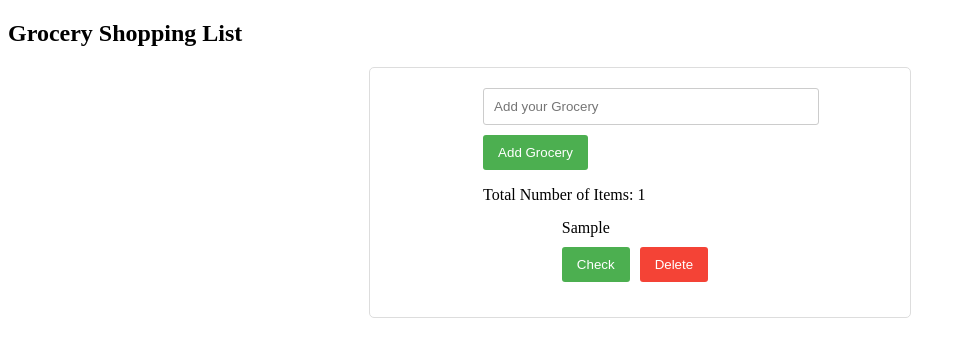
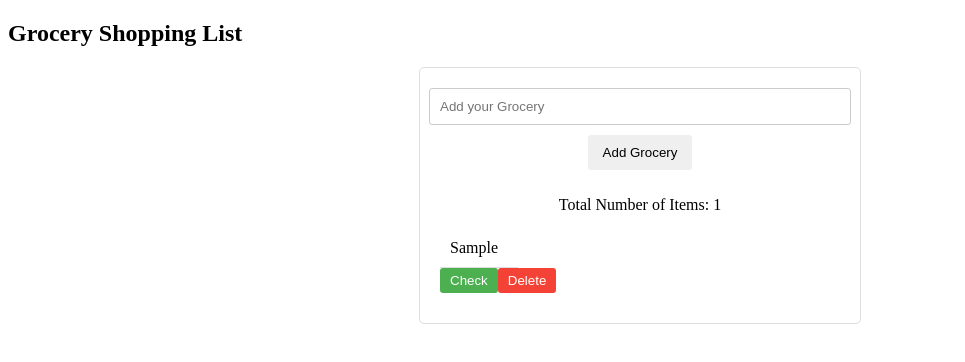
Before and after one commit to anubhavmohandas/grocery_list, an Angular app: page / in a window 1280 px wide. Both pictures are taken after typing "Sample" into the empty fields and a click on the button "Add Grocery". Shown: the top 362 px of the page, without its empty margins (0-965 px from the left). Built offline with nearby package versions, Linux system fonts and the light colour scheme.

Commit message:
work in progress

```diff
--- a/src/app/app.component.css
+++ b/src/app/app.component.css
@@ -2,64 +2,117 @@
     text-decoration: line-through;
   } */
 
+ /* General styles */
+body {
+  font-family: sans-serif;
+  margin: 0; /* Remove default body margin */
+}
+
 .container {
-    display: flex;
+  display: flex; /* Enables vertical layout for top and bottom sections */
   flex-direction: column;
-    align-items: center;
+  align-items: center; /* Centers content horizontally */
   padding: 20px;
   border: 1px solid #ddd;
   border-radius: 5px;
-    width: 500px;
-    margin: 0 auto;
+  width: 400px; /* Sets container width to 400px */
+  margin: 0 auto; /* Centers container horizontally */
 }
 
+/* Top section styles */
+#top {
+  display: flex; /* Enables horizontal layout for content within top section */
+  flex-direction: column;
+  align-items: center;
+  justify-content: center; /* Centers content vertically within top section */
+  height: 50%; /* Takes up 50% height of the container */
+  width: 100%; /* Takes up full width of the container */
+}
+
+/* Bottom section styles */
+#bottom {
+  display: flex; /* Enables horizontal layout for tasks and buttons */
+  flex-direction: row;
+  align-items: center; /* Aligns content vertically within bottom section */
+  justify-content: space-between; /* Distributes tasks and buttons evenly */
+  height: 50%; /* Takes up 50% height of the container */
+  width: 100%; /* Takes up full width of the container */
+}
+
+/* Input field styles */
 .container input[type="text"] {
-    width: 100%;
+  width: 100%; /* Takes up full width within top section */
   padding: 10px;
   border: 1px solid #ccc;
   border-radius: 3px;
   margin-bottom: 10px;
 }
 
+/* Button styles */
 .container button {
   padding: 10px 15px;
   border: none;
   border-radius: 3px;
   cursor: pointer;
-    margin-right: 10px;
-    background-color: #4CAF50;
-    color: white;
+  margin-bottom: 10px;
 }
 
 .container button:hover {
-    background-color: darkgreen;
+  background-color: darkgreen; /* Green hover effect */
 }
 
+/* Paragraph styles */
 p {
   margin-bottom: 15px;
 }
 
+/* Unstyled list styles */
 ul {
   list-style: none;
   padding: 0;
   margin: 0;
 }
 
+/* Individual task item styles */
 li {
-    margin-bottom: 10px;
-    font-size: 16px;
+  width: 50%; /* Takes up 50% width within bottom section */
+  display: flex; /* Enables horizontal layout for task name and buttons */
+  align-items: center; /* Aligns task name vertically with buttons */
+  /* Removed justify-content */
+  padding: 10px; /* Adds some padding for better spacing */
+  border-bottom: 1px solid #ddd; /* Adds a bottom border to each task */
 }
 
-  /* Check */
-  #check {
-    background-color: #4CAF50;
-    color: white;
-    margin-bottom: 10%;
+/* Task name styles (add your own styles here) */
+.task-name {
+  font-weight: bold; /* Example style for task name */
+  /* Add text-overflow: ellipsis; and width if needed */
 }
 
-  /* Delete */
+/* Button container styles */
+#btn {
+  width: 50%; /* Takes up 50% width within bottom section */
+  display: flex; /* Enables horizontal layout for buttons */
+  /* Removed justify-content */
+}
+
+
+
+/* Individual button styles (customize colors as needed) */
+#check {
+  background-color: #4caf50; /* Green background */
+  color: white;
+  padding: 5px 10px; /* Adjust padding for buttons */
+  border: none;
+  border-radius: 3px;
+  cursor: pointer;
+}
+
 #delete {
-    background-color: #f44336;
+  background-color: #f44336; /* Red background */
   color: white;
-    margin-bottom: 10%;
+  padding: 5px 10px; /* Adjust padding for buttons */
+  border: none;
+  border-radius: 3px;
+  cursor: pointer;
 }
--- a/src/app/app.component.html
+++ b/src/app/app.component.html
@@ -13,8 +13,9 @@
   </div>
 
   <!-- Display tasks -->
+  <div id="bottom">
     <ul>
-    <div id = "content" *ngFor="let task of tasks; let i = index">
+        <div *ngFor="let task of tasks; let i = index">
           <li [style.textDecoration]="task.completed ? 'line-through' : 'none'">
             {{ task.name }}
           </li>
@@ -25,3 +26,4 @@
         </div>
     </ul>
   </div>
+</div>
```
Lines whose indentation alone changed are shown as unchanged.
